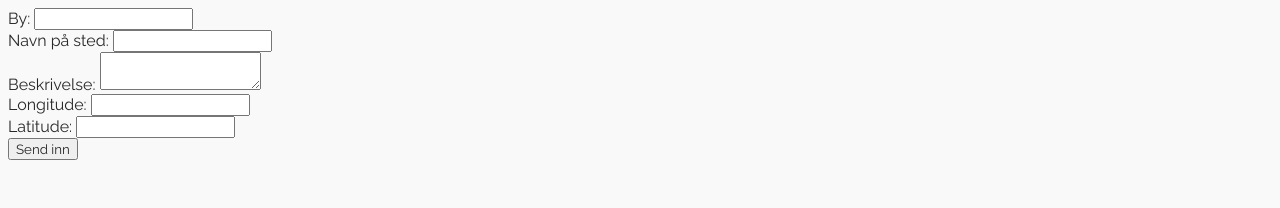
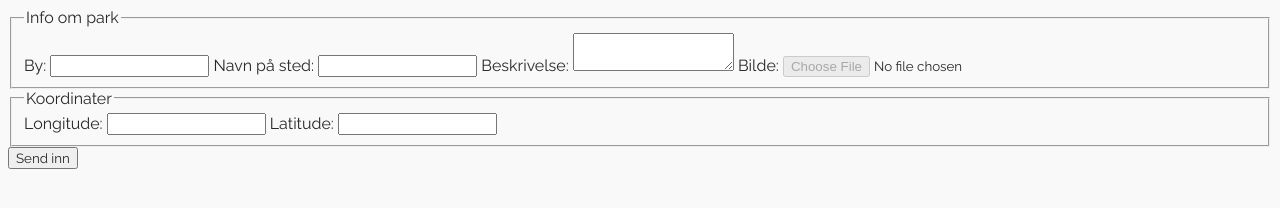
Before and after one commit to ErlendLygre/pullups, a plain HTML site: page public/parkAdmin.html in a window 1280 px wide. Drawn offline with Linux system fonts and the light colour scheme.

Commit message:
functioning html form, missing js

```diff
--- a/public/parkAdmin.html
+++ b/public/parkAdmin.html
@@ -1,3 +1,4 @@
+<!DOCTYPE html>
 <html>
 
   <head>
@@ -7,31 +8,35 @@
 
   <body>
     <form action="/my-handling-form-page" method="post">
-        <div>
-            <label for="city">By:</label>
-            <input type="text" id="city" name="city">
-          </div>
-        <div>
+        <fieldset>
+          <legend>Info om park</legend>
+          <label for="city">By:</label>
+          <input type="text" id="city" name="city">
+
           <label for="name">Navn på sted:</label>
           <input type="text" id="name" name="place">
-        </div>
-        <div>
-          <label for="msg">Beskrivelse:</label>
+
+          <label for="description">Beskrivelse:</label>
           <textarea id="description" name="description"></textarea>
-        </div>
-        <div>
-            <label for="long">Longitude:</label>
-            <input type="text" id="longitude" name="longitude">
-        </div>
-        <div>
-            <label for="long">Latitude:</label>
-            <input type="text" id="latitude" name="latitude">
-        </div>
+
+          <label for="picture">Bilde:</label>
+          <input type="file" id="picture" name="file" disabled> <!-- temporary disabled while figuring out files in relation to firebase -->
+
+        </fieldset>
+        <fieldset>
+          <legend>Koordinater</legend>
+            <label for="longitude">Longitude:</label>
+            <input type="number" id="longitude" name="longitude">
+
+            <label for="latitude">Latitude:</label>
+            <input type="number" id="latitude" name="latitude">
+        </fieldset>
+
         <div class="button">
-            <button type="submit">Send inn</button>
+            <button name="submit">Send inn</button>
         </div>
       </form>
 
   </body>
-
+  <script src="form.js"></script>
 </html>
```
Also changed, not shown: public/form.js (added).
